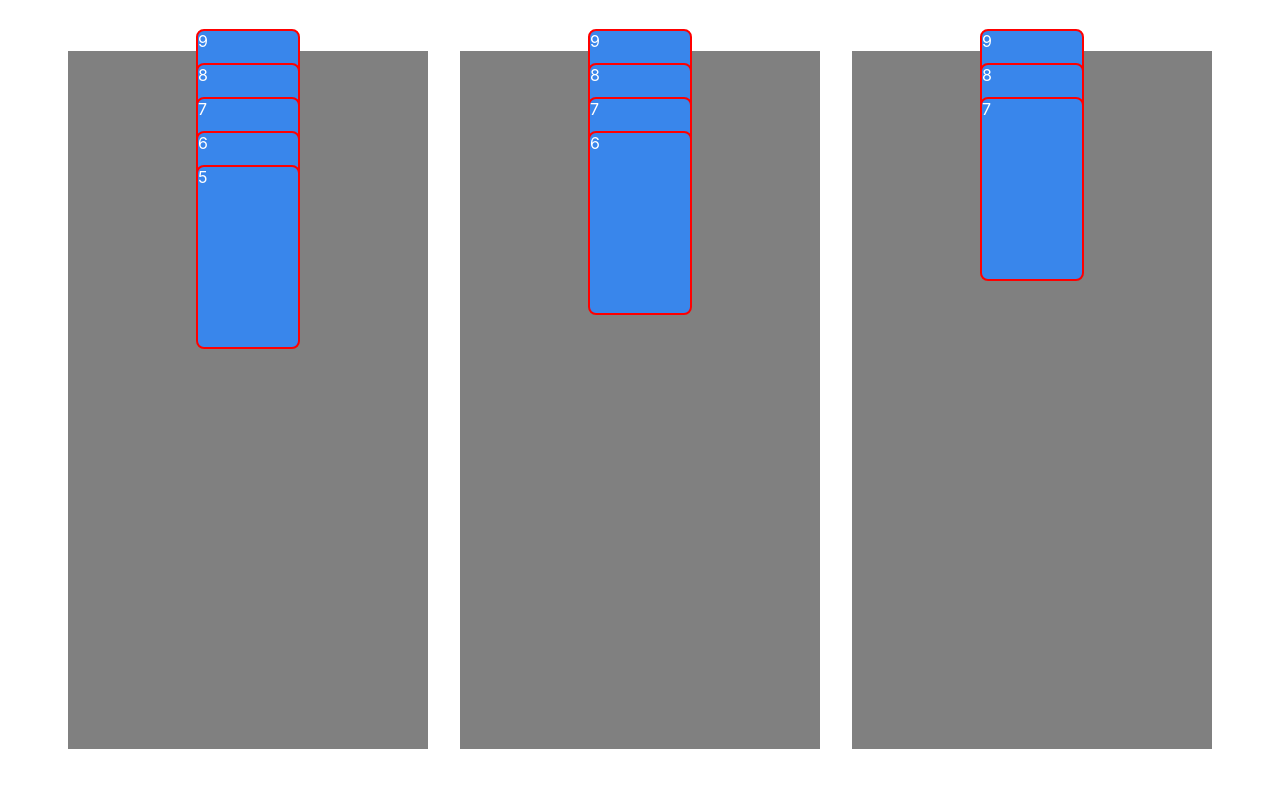
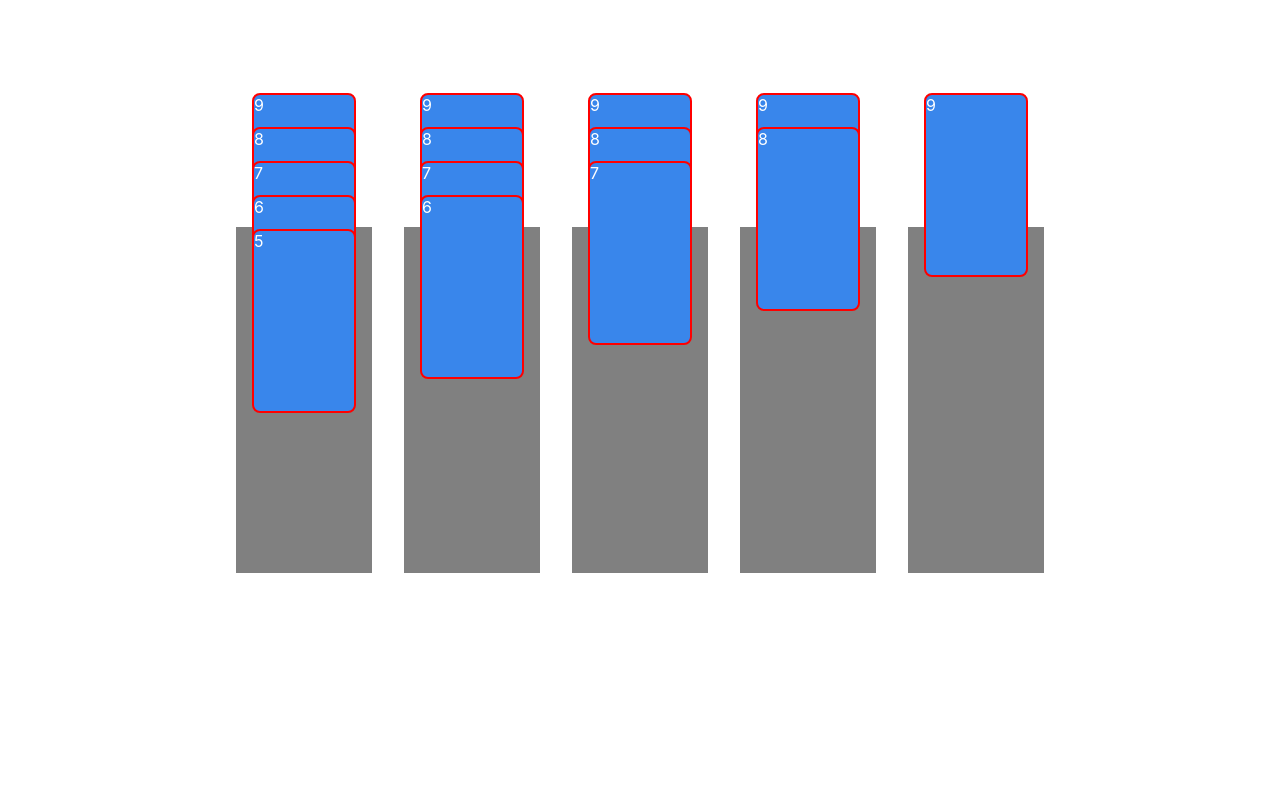
Before and after one commit to cjsellwood/spider, a React (Create React App) app: page / in a window 1280 px wide. Shown: the top 788 px of the page. Built offline with nearby package versions, Linux system fonts and the light colour scheme.

Commit message:
Added the ability for the cards to be dropped in any allowed way

```diff
--- a/src/App.css
+++ b/src/App.css
@@ -10,11 +10,11 @@ body {
 }
 
 #columns > div {
-  padding: 8rem;
+  padding: 1rem;
   background-color: gray;
   color: white;
   margin: 1rem;
-  padding-bottom: 25rem;
+  padding-bottom: 10rem;
   user-select: none;
 }
 
--- a/src/App.js
+++ b/src/App.js
@@ -10,12 +10,35 @@ function App() {
     [9, 8, 7, 6, 5],
     [9, 8, 7, 6],
     [9, 8, 7],
+    [9, 8],
+    [9]
   ]);
 
+  const duplicateCards = () => {
+    return cards.map((col) => [...col]);
+  };
+
   const handleDragEnd = (e) => {
-    console.log(e);
     const { over } = e;
     if (over) {
+      const droppedCol = e.over.id;
+      const receivingCard = cards[droppedCol].at(-1);
+      console.log("dropped", e.over.id, receivingCard);
+      const [addCol, addRow] = e.active.id.split(" ");
+      const addCard = cards[addCol][addRow];
+      console.log("dragged", addCol, addRow);
+      if (receivingCard - 1 === addCard) {
+        const newCards = duplicateCards();
+        // Add new cards to receiving column
+        newCards[droppedCol] = [
+          ...newCards[droppedCol],
+          ...newCards[addCol].slice(addRow),
+        ];
+
+        // Remove added card from previous column
+        newCards[addCol] = [...newCards[addCol].slice(0, addRow)];
+        setCards(newCards);
+      }
     } else {
     }
   };
@@ -26,8 +49,8 @@ function App() {
         <div id="columns">
           {cards.map((column, index) => {
             return (
-              <Droppable key={"column" + index} id={"column" + index}>
-                <CardColumn column={column} />
+              <Droppable key={"column" + index} id={index}>
+                <CardColumn column={column} colNum={index} />
               </Droppable>
             );
           })}
--- a/src/components/CardColumn.js
+++ b/src/components/CardColumn.js
@@ -1,7 +1,7 @@
 import CardContainer from "./CardContainer";
 
-const CardColumn = ({ column }) => {
-  return <CardContainer cardColumn={column} cardRow={0} />;
+const CardColumn = ({ column, colNum }) => {
+  return <CardContainer cardColumn={column} cardRow={0} colNum={colNum}/>;
 };
 
 export default CardColumn;
--- a/src/components/CardContainer.js
+++ b/src/components/CardContainer.js
@@ -14,13 +14,13 @@ const shouldItDrag = (cardColumn) => {
   return isCorrectOrder;
 };
 
-const CardContainer = ({ cardColumn, cardRow }) => {
+const CardContainer = ({ cardColumn, cardRow, colNum }) => {
   if (!cardColumn[0]) {
     return null;
   }
   return (
     <Draggable
-      id={`${cardColumn} ${cardRow}`}
+      id={`${colNum} ${cardRow}`}
       disabled={!shouldItDrag(cardColumn)}
     >
       <div className="card-container">
@@ -28,6 +28,7 @@ const CardContainer = ({ cardColumn, cardRow }) => {
         <CardContainer
           cardColumn={cardColumn.slice(1)}
           cardRow={cardRow + 1}
+          colNum={colNum}
         ></CardContainer>
       </div>
     </Draggable>
```
